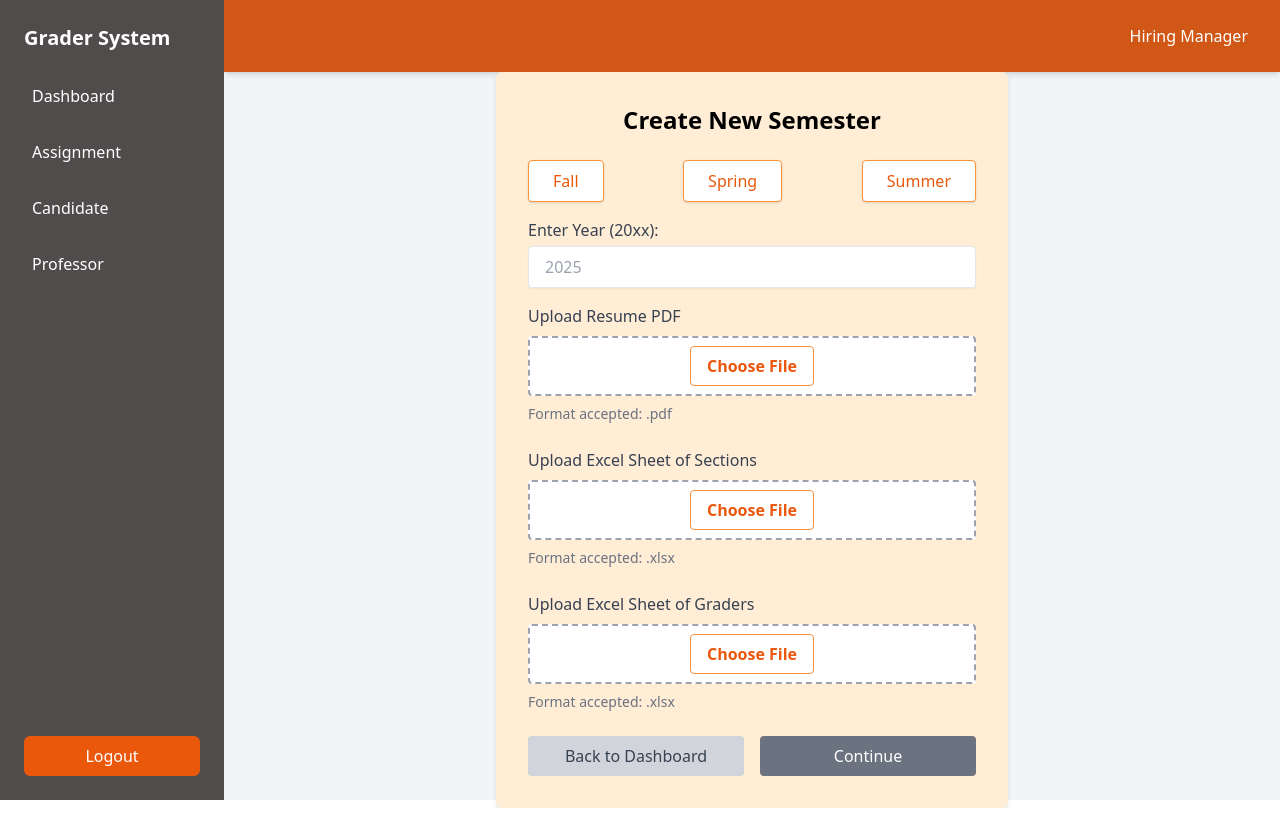
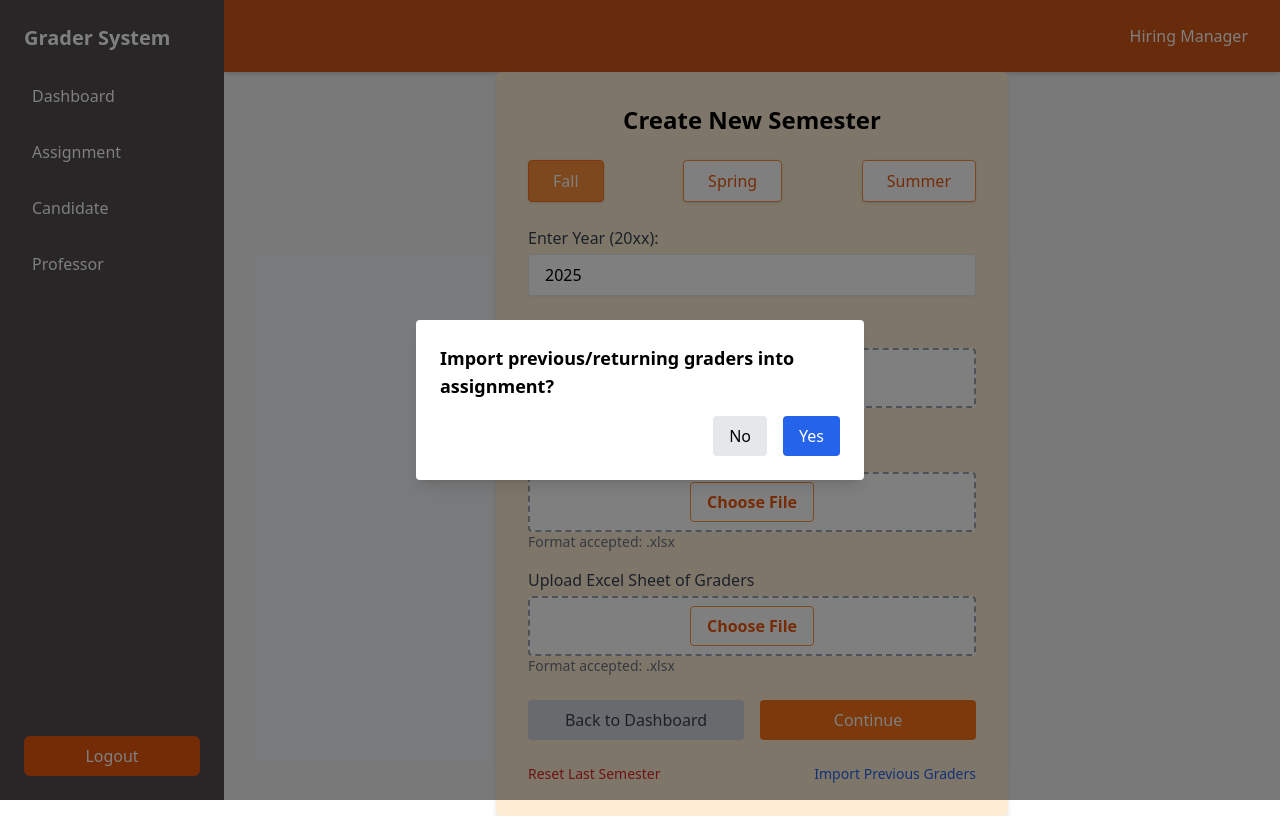
Before and after one commit to cs4485-s25-alagar-t7/gas, a React (Vite) app in the folder frontend/: page /create-semester in a window 1280 px wide. Built offline with nearby package versions, Linux system fonts and the light colour scheme.

Commit message:
feat: Added pop-up for import prev graders + req frontend changes from teams

```diff
--- a/frontend/src/components/CreateSemester.tsx
+++ b/frontend/src/components/CreateSemester.tsx
@@ -1,10 +1,66 @@
-import React from "react";
+import React, { useState, useEffect } from "react";
 import Sidebar from "./Sidebar";
 import Navbar from "./Navbar";
 import { useNavigate } from "react-router-dom";
 
+const seasons = ["Fall", "Spring", "Summer"] as const;
+
 const CreateSemester: React.FC = () => {
   const navigate = useNavigate();
+
+  const [season, setSeason] = useState<typeof seasons[number]>("Fall");
+  const [year, setYear] = useState<string>("2025");
+  const [resumeFile, setResumeFile] = useState<File | null>(null);
+  const [sectionsFile, setSectionsFile] = useState<File | null>(null);
+  const [gradersFile, setGradersFile] = useState<File | null>(null);
+  const [uploadDone, setUploadDone] = useState(false);
+  const [isStarting, setIsStarting] = useState(false);
+
+  // NEW: import-previous modal
+  const [showImportModal, setShowImportModal] = useState(true);
+
+  useEffect(() => {
+    // show on mount
+    setShowImportModal(true);
+  }, []);
+
+  const handleFileChange = (
+    e: React.ChangeEvent<HTMLInputElement>,
+    setter: React.Dispatch<React.SetStateAction<File | null>>
+  ) => {
+    if (e.target.files && e.target.files[0]) {
+      setter(e.target.files[0]);
+    }
+  };
+
+  const handleContinue = () => {
+    if (!resumeFile || !sectionsFile || !gradersFile) {
+      alert("Please upload all three files before continuing.");
+      return;
+    }
+    setUploadDone(true);
+    alert("Files ready! You can now start the assignment.");
+  };
+
+  const handleStartAssignment = () => {
+    setIsStarting(true);
+    setTimeout(() => {
+      alert(`Assignment started for ${season} ${year}!`);
+      setIsStarting(false);
+      navigate("/");
+    }, 500);
+  };
+
+  const handleResetLastSemester = () => {
+    if (window.confirm("Reset the most recent semester’s data? This cannot be undone.")) {
+      alert("Last semester data has been reset (simulated).");
+    }
+  };
+
+  const handleImportPrevious = () => {
+    alert("Importing previous/returning graders into assignment (simulated).");
+    setShowImportModal(false);
+  };
 
   return (
     <div className="flex h-screen bg-gray-100">
@@ -13,86 +69,177 @@ const CreateSemester: React.FC = () => {
         <Navbar />
 
         <div className="flex justify-center items-center flex-1">
-        <div className="p-8 bg-orange-100 rounded-md shadow-md max-w-lg w-full">
-        <h1 className="text-2xl font-semibold mb-6 text-center">Create New Semester</h1>
+          <div className="p-8 bg-orange-100 rounded-md shadow-md max-w-lg w-full space-y-6">
+            <h1 className="text-2xl font-semibold text-center">Create New Semester</h1>
 
-        <div className="flex justify-between mb-4">
-          <button className="bg-white px-6 py-2 rounded shadow hover:bg-orange-200 border border-orange-400 text-orange-600">
-            Fall
+            {/* Season Selector */}
+            <div className="flex justify-between">
+              {seasons.map(s => (
+                <button
+                  key={s}
+                  onClick={() => setSeason(s)}
+                  className={`px-6 py-2 rounded shadow border ${
+                    season === s
+                      ? "bg-orange-400 text-white border-orange-500"
+                      : "bg-white text-orange-600 border-orange-400 hover:bg-orange-200"
+                  }`}
+                >
+                  {s}
                 </button>
-          <button className="bg-white px-6 py-2 rounded shadow hover:bg-orange-200 border border-orange-400 text-orange-600">
-            Spring
-          </button>
-          <button className="bg-white px-6 py-2 rounded shadow hover:bg-orange-200 border border-orange-400 text-orange-600">
-            Summer
-          </button>
+              ))}
             </div>
 
-        <div className="mb-4">
+            {/* Year Input */}
+            <div>
               <label className="block text-gray-700 mb-1">Enter Year (20xx):</label>
               <input
                 type="text"
+                value={year}
+                onChange={e => setYear(e.target.value)}
                 placeholder="2025"
                 className="w-full border px-4 py-2 rounded shadow-sm"
               />
             </div>
 
-        <div className="mb-6">
-          <label className="block text-gray-700 mb-2">Upload Resume PDF</label>
+            {/* File Uploads */}
+            <div className="space-y-4">
+              {/* Resume */}
+              <div>
+                <label className="block text-gray-700 mb-1">Upload Resume PDF</label>
                 <div className="border-dashed border-2 border-gray-400 p-4 text-center rounded bg-white">
-            <input type="file" accept=".pdf" className="hidden" id="resume-upload" />
+                  <input
+                    id="resume-upload"
+                    type="file"
+                    accept=".pdf"
+                    className="hidden"
+                    onChange={e => handleFileChange(e, setResumeFile)}
+                  />
                   <label
                     htmlFor="resume-upload"
                     className="hover:bg-orange-200 border border-orange-400 text-orange-600 px-4 py-2 rounded font-semibold cursor-pointer"
                   >
                     Choose File
                   </label>
+                  {resumeFile && <p className="mt-2 text-sm">{resumeFile.name}</p>}
                 </div>
-          <p className="text-sm text-gray-500 mt-2">Format accepted: .pdf</p>
+                <p className="text-sm text-gray-500">Format accepted: .pdf</p>
               </div>
 
-        <div className="mb-6">
-          <label className="block text-gray-700 mb-2">Upload Excel Sheet of Sections</label>
+              {/* Sections */}
+              <div>
+                <label className="block text-gray-700 mb-1">Upload Excel Sheet of Sections</label>
                 <div className="border-dashed border-2 border-gray-400 p-4 text-center rounded bg-white">
-            <input type="file" accept=".xlsx" className="hidden" id="sections-upload" />
+                  <input
+                    id="sections-upload"
+                    type="file"
+                    accept=".xlsx"
+                    className="hidden"
+                    onChange={e => handleFileChange(e, setSectionsFile)}
+                  />
                   <label
                     htmlFor="sections-upload"
                     className="hover:bg-orange-200 border border-orange-400 text-orange-600 px-4 py-2 rounded font-semibold cursor-pointer"
                   >
                     Choose File
                   </label>
+                  {sectionsFile && <p className="mt-2 text-sm">{sectionsFile.name}</p>}
                 </div>
-          <p className="text-sm text-gray-500 mt-2">Format accepted: .xlsx</p>
+                <p className="text-sm text-gray-500">Format accepted: .xlsx</p>
               </div>
 
-        <div className="mb-6">
-          <label className="block text-gray-700 mb-2">Upload Excel Sheet of Graders</label>
+              {/* Graders */}
+              <div>
+                <label className="block text-gray-700 mb-1">Upload Excel Sheet of Graders</label>
                 <div className="border-dashed border-2 border-gray-400 p-4 text-center rounded bg-white">
-            <input type="file" accept=".xlsx" className="hidden" id="graders-upload" />
+                  <input
+                    id="graders-upload"
+                    type="file"
+                    accept=".xlsx"
+                    className="hidden"
+                    onChange={e => handleFileChange(e, setGradersFile)}
+                  />
                   <label
                     htmlFor="graders-upload"
                     className="hover:bg-orange-200 border border-orange-400 text-orange-600 px-4 py-2 rounded font-semibold cursor-pointer"
                   >
                     Choose File
                   </label>
+                  {gradersFile && <p className="mt-2 text-sm">{gradersFile.name}</p>}
                 </div>
-          <p className="text-sm text-gray-500 mt-2">Format accepted: .xlsx</p>
+                <p className="text-sm text-gray-500">Format accepted: .xlsx</p>
+              </div>
             </div>
 
-        <div className="flex gap-4">
+            {/* Bottom Actions */}
+            <div className="flex justify-between items-center">
               <button
                 onClick={() => navigate("/")}
-            className="bg-gray-300 hover:bg-gray-400 text-gray-700 px-6 py-2 rounded flex-1"
+                className="bg-gray-300 hover:bg-gray-400 text-gray-700 px-6 py-2 rounded flex-1 mr-2"
               >
                 Back to Dashboard
               </button>
-          <button className="bg-gray-500 hover:bg-gray-600 text-white px-6 py-2 rounded flex-1">
+
+              {!uploadDone ? (
+                <button
+                  onClick={handleContinue}
+                  className="bg-orange-500 hover:bg-orange-600 text-white px-6 py-2 rounded flex-1 ml-2"
+                >
                   Continue
+                </button>
+              ) : (
+                <button
+                  onClick={handleStartAssignment}
+                  disabled={isStarting}
+                  className="bg-green-500 hover:bg-green-600 text-white px-6 py-2 rounded flex-1 ml-2"
+                >
+                  {isStarting ? "Starting…" : "Start Assignment"}
+                </button>
+              )}
+            </div>
+
+            {/* Reset / Re-open Import */}
+            <div className="flex justify-between mt-4 text-sm">
+              <button
+                onClick={handleResetLastSemester}
+                className="text-red-600 hover:underline"
+              >
+                Reset Last Semester
+              </button>
+              <button
+                onClick={() => setShowImportModal(true)}
+                className="text-blue-600 hover:underline"
+              >
+                Import Previous Graders
               </button>
             </div>
           </div>
         </div>
       </div>
+
+      {/* Import Previous Graders Modal */}
+      {showImportModal && (
+        <div className="fixed inset-0 bg-black bg-opacity-50 flex items-center justify-center z-50">
+          <div className="bg-white p-6 rounded shadow-lg max-w-md w-full">
+            <h2 className="text-lg font-semibold mb-4">
+              Import previous/returning graders into assignment?
+            </h2>
+            <div className="flex justify-end space-x-4">
+              <button
+                onClick={() => { setShowImportModal(false); }}
+                className="px-4 py-2 bg-gray-200 hover:bg-gray-300 rounded"
+              >
+                No
+              </button>
+              <button
+                onClick={handleImportPrevious}
+                className="px-4 py-2 bg-blue-600 hover:bg-blue-700 text-white rounded"
+              >
+                Yes
+              </button>
+            </div>
+          </div>
+        </div>
+      )}
     </div>
   );
 };
```
Lines whose indentation alone changed are shown as unchanged.
